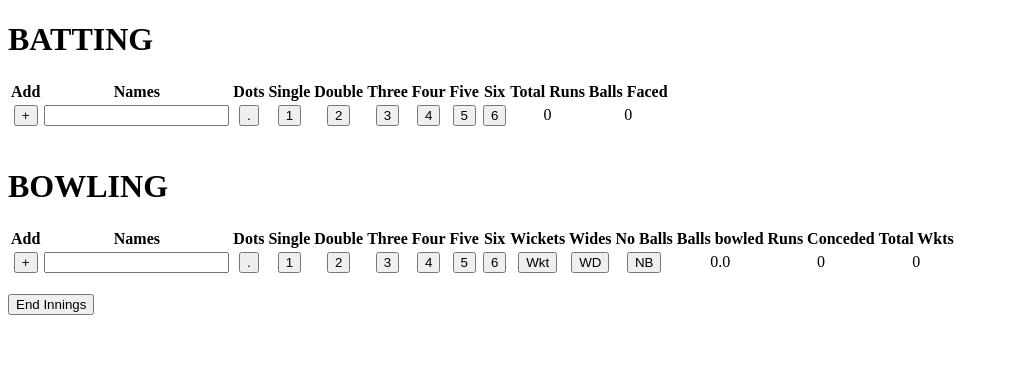
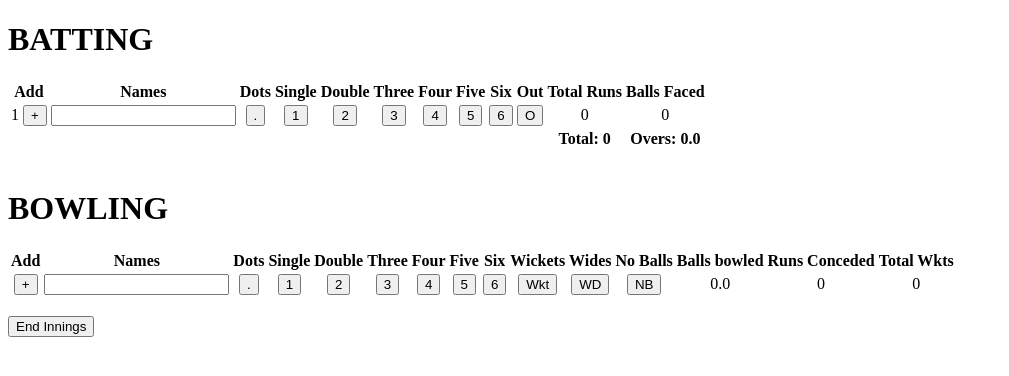
Before and after one commit to Bhupesh-Yedla/myFirstReactProject, a React (Create React App) app: page /enterscore in a window 1280 px wide. Shown: the top 376 px of the page, without its empty margins (0-1009 px from the left). Built offline with nearby package versions, Linux system fonts and the light colour scheme.

Commit message:
frontend done

```diff
--- a/src/pages/Enterscore.js
+++ b/src/pages/Enterscore.js
@@ -5,7 +5,8 @@ function Enterscore(props) {
     const [scores, setScores] = useState([{ runs: 0, balls: 0, wkts: 0, showPlus: true }]);
     const [rowCountBowling, setRowCountBowling] = useState(1);
     const [scoresBowling, setScoresBowling] = useState([{ runs: 0, balls: 0, wkts: 0, showPlus: true }]);
-    const [currentRow, setCurrentRow] = useState(0);
+    const [battingTotal, setBattingTotal] = useState({ runs: 0, balls: 0 });
+    const [serialNumbers, setSerialNumbers] = useState([1]);
 
     const handleClick = (data, index) => {
         setScores((prevScores) => {
@@ -22,55 +23,93 @@ function Enterscore(props) {
             if (data === "+") {
                 if (rowCount < 11) {
                     setRowCount(rowCount + 1);
-                    updatedScores[index].showPlus = false; // Remove the "+" symbol from the newly created row
-                    updatedScores.push({ runs: 0, balls: 0, wkts: 0, showPlus: true }); // Add a new player with initial values and show "+" symbol to the scores array
+                    updatedScores[index].showPlus = false; // Remove the "+" symbol from the current row
+                    updatedScores.push({ runs: 0, balls: 0, wkts: 0, showPlus: true });
+
                 }
             }
+            else {
+                // Set showPlus to true for all rows except the last row
+                updatedScores.forEach((score, i) => {
+                    score.showPlus = i === updatedScores.length - 1;
+                });
+            }
+
+            // Recalculate battingTotal
+            const totalRuns = updatedScores.reduce((total, score) => total + score.runs, 0);
+            const totalBalls = updatedScores.reduce((total, score) => total + score.balls, 0);
+            setBattingTotal({ runs: totalRuns, balls: totalBalls });
+
+            return updatedScores;
+        });
+        if (data === "+") {
+            setSerialNumbers(true); // Display serial numbers in previous row's "Add" column
+        }
+    };
+
+
+
+
+    const handleClickBowling = (data, index) => {
+        setScoresBowling((prevScoresBowling) => {
+            const updatedScoresBowling = [...prevScoresBowling];
+            const updatedPlayerBowling = { ...updatedScoresBowling[index] };
+
+            if (!isNaN(data)) {
+                updatedPlayerBowling.runs += parseInt(data);
+                updatedPlayerBowling.balls += 1;
+            } else if (data === "WD" || data === "NB") {
+                updatedPlayerBowling.runs += 1;
+                updatedPlayerBowling.balls += 0;
+
+                setBattingTotal((prevBattingTotal) => ({
+                    ...prevBattingTotal,
+                    runs: prevBattingTotal.runs++
+                }));
+            } else if (data === "Wkt") {
+                updatedPlayerBowling.wkts += 1;
+                updatedPlayerBowling.balls += 1;
+            }
+
+            updatedScoresBowling[index] = updatedPlayerBowling; // Update the specific player in the scores array
+
+            if (data === "+") {
+                if (rowCountBowling < 5) {
+                    setRowCountBowling(rowCountBowling + 1);
+                    updatedScoresBowling[index].showPlus = false; // Remove the "+" symbol from the newly created row
+                    updatedScoresBowling.push({ runs: 0, balls: 0, wkts: 0, showPlus: true }); // Add a new player with initial values and show "+" symbol to the scores array
+                }
+            }
+
+
+
+            return updatedScoresBowling;
+        });
+
+
+    };
+
+    const handleInputChange = (event, index, key) => {
+        const { value } = event.target;
+        setScores((prevScores) => {
+            const updatedScores = prevScores.map((score, i) => {
+                if (i === index) {
+                    return { ...score, [key]: value };
+                } else {
+                    return score;
+                }
+            });
+
+            // Recalculate battingTotal
+            const totalRuns = updatedScores.reduce((total, score) => total + parseInt(score.runs), 0);
+            const totalBalls = updatedScores.reduce((total, score) => total + parseInt(score.balls), 0);
+            setBattingTotal({ runs: totalRuns, balls: totalBalls });
 
             return updatedScores;
         });
     };
 
 
-    const handleClickBowling = (data, index) => {
-        setScoresBowling((prevScoresBowling) => {
-            const updatedScores = [...prevScoresBowling];
-            const updatedPlayer = { ...updatedScores[index] };
-
-            if (!isNaN(data)) {
-                updatedPlayer.runs += parseInt(data);
-                updatedPlayer.balls += 1;
-            } else if (data === "WD" || data === "NB") {
-                updatedPlayer.runs += 1;
-            } else if (data === "Wkt") {
-                updatedPlayer.wkts += 1;
-                updatedPlayer.balls += 1;
-            }
-
-
-
-            updatedScores[index] = updatedPlayer; // Update the specific player in the scores array
-
-            if (data === "+") {
-                if (rowCountBowling < 5) {
-                    setRowCountBowling(rowCountBowling + 1);
-                    updatedScores[index].showPlus = false; // Remove the "+" symbol from the newly created row
-                    updatedScores.push({ runs: 0, balls: 0, wkts: 0, showPlus: true }); // Add a new player with initial values and show "+" symbol to the scores array
-                }
-            }
-
-            return updatedScores;
-        });
-    };
-
-    const handleInputChange = (event, index, key) => {
-        const { value } = event.target;
-        setScores((prevScores) => {
-            const updatedScores = [...prevScores];
-            updatedScores[index][key] = value;
-            return updatedScores;
-        });
-    };
 
     const handleInputChangeBowling = (event, index, key) => {
         const { value } = event.target;
@@ -96,6 +135,7 @@ function Enterscore(props) {
                         <th>Four </th>
                         <th>Five </th>
                         <th>Six </th>
+                        <th>Out </th>
                         <th>Total Runs</th>
                         <th>Balls Faced</th>
                     </tr>
@@ -104,6 +144,7 @@ function Enterscore(props) {
                     {scores.map((score, index) => (
                         <tr key={index}>
                             <td style={styles.cell}>
+                                {serialNumbers && index + 1} {/* Serial number */}
                                 {score.showPlus && (
                                     <button onClick={() => handleClick("+", index)}>+</button>
                                 )}
@@ -136,14 +177,27 @@ function Enterscore(props) {
                                 <button onClick={() => handleClick("6", index)}>6</button>
                             </td>
                             <td style={styles.cell}>
+                                <button onClick={() => handleClick("0", index)}>O</button>
+                            </td>
+                            <td style={styles.cell}>
                                 <text>{score.runs}</text>
                             </td>
                             <td style={styles.cell}>
                                 <text>{score.balls}</text>
                             </td>
+
                         </tr>
+
                     ))}
                 </tbody>
+                <tfoot>
+                    <tr>
+                        <td colSpan="2"></td>
+                        <td colSpan="8"></td>
+                        <td style={styles.cell}><strong>Total: {battingTotal.runs}</strong></td>
+                        <td style={styles.cell}><strong>Overs: {(battingTotal.balls % 6 === 0) ? (battingTotal.balls / 6 + "." + battingTotal.balls % 6) : ((battingTotal.balls > 6 ? parseInt(battingTotal.balls / 6) + "." + battingTotal.balls % 6 : battingTotal.balls / 10))}</strong></td>
+                    </tr>
+                </tfoot>
             </table>
             <br />
             <h1>BOWLING</h1>
@@ -212,7 +266,7 @@ function Enterscore(props) {
                                 <button onClick={() => handleClickBowling("NB", index)}>NB</button>
                             </td>
                             <td style={styles.cell}>
-                                <text>{(score.balls % 6 == 0) ? (score.balls / 6 + "." + score.balls % 6) : ((score.balls > 6 ? parseInt(score.balls / 6) + "." + score.balls % 6 : score.balls / 10))}</text>
+                                <text>{(score.balls % 6 === 0) ? (score.balls / 6 + "." + score.balls % 6) : ((score.balls > 6 ? parseInt(score.balls / 6) + "." + score.balls % 6 : score.balls / 10))}</text>
                             </td>
                             <td style={styles.cell}>
                                 <text>{score.runs}</text>
```
